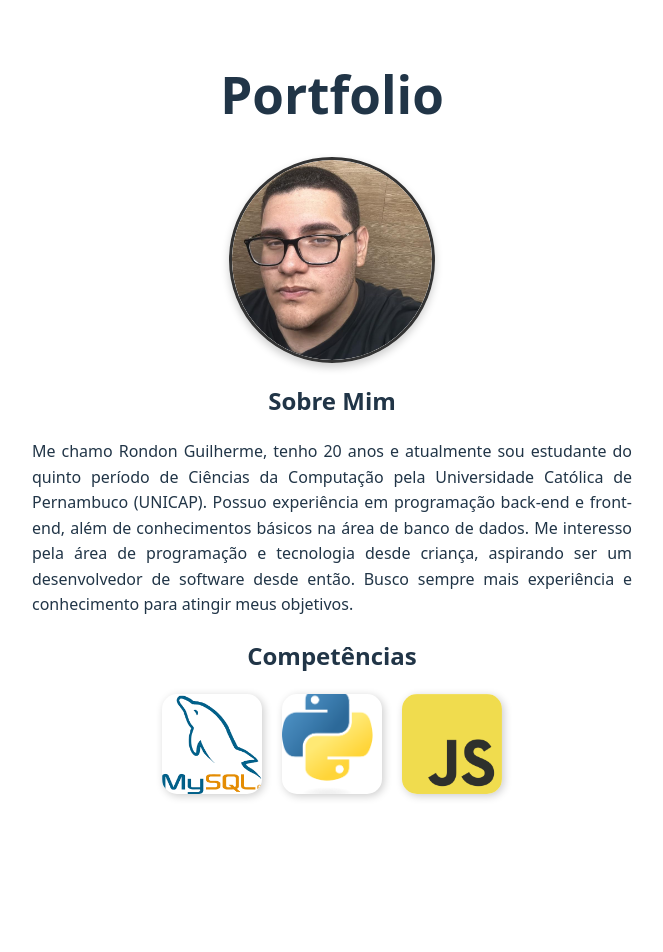
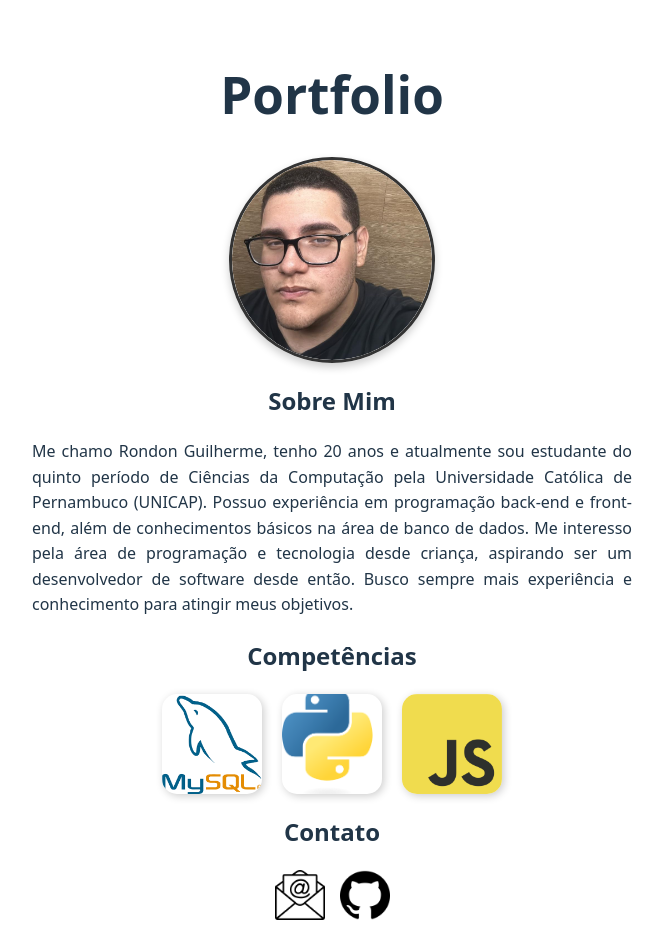
Before and after one commit to RondonGVM/prova-pwm, a React (Vite) app in the folder prova-pwm/: page / in a window 1280 px wide. Shown: the top 952 px of the page, without its empty margins (308-971 px from the left). Before the commit the page ends 826 px from the top, so only its background shows below. Built offline with nearby package versions, Linux system fonts and the light colour scheme.

Commit message:
criação da aba contatos

```diff
--- a/prova-pwm/src/App.jsx
+++ b/prova-pwm/src/App.jsx
@@ -1,8 +1,10 @@
 import "./App.css";
 import minhaFoto from "./assets/minha_foto.jpg";
 import SqlLogo from "./assets/mysql-logo.png";
-import PythonLogo from"./assets/python-logo.png";
-import JsLogo from "./assets/JavaScript-logo.png"
+import PythonLogo from "./assets/python-logo.png";
+import JsLogo from "./assets/JavaScript-logo.png";
+import emailIcon from "./assets/email-icon.png";
+import githubIcon from "./assets/github-icon.png";
 
 function App() {
   return (
@@ -17,8 +19,11 @@ function App() {
         quinto período de Ciências da Computação pela Universidade Católica de
         Pernambuco (UNICAP). Possuo experiência em programação back-end e
         front-end, além de conhecimentos básicos na área de banco de dados. Me
-        interesso pela área de programação e tecnologia desde criança, aspirando ser um desenvolvedor de software desde então. Busco sempre mais experiência e conhecimento para atingir meus objetivos.
+        interesso pela área de programação e tecnologia desde criança, aspirando
+        ser um desenvolvedor de software desde então. Busco sempre mais
+        experiência e conhecimento para atingir meus objetivos.
       </p>
+
       <h2 className="Competencias">Competências</h2>
       <div className="Logos-container">
         <div className="Logo-sql">
@@ -28,10 +33,21 @@ function App() {
           <img src={PythonLogo} alt="Logo Python" />
         </div>
         <div className="Logo-Js">
-          <img src = {JsLogo} alt='Logo Js'>
-          </img>
+          <img src={JsLogo} alt="Logo Js"></img>
         </div>
       </div>
+
+      <h2 className="Contato">Contato</h2>
+      <div className="Icones-Contato-Container">
+        <a href="mailto:rondongvm@gmail.com" target="_blank">
+          {" "}
+          <img src={emailIcon} alt="Ícone do Email" className="contato-icon" />
+        </a>
+        <a href="https://github.com/RondonGVM" target="_blank">
+          <img src={githubIcon} alt="Ícone do GitHub" className="contato-icon" />
+        </a>
+      </div>
+
     </>
   );
 }
--- a/prova-pwm/src/index.css
+++ b/prova-pwm/src/index.css
@@ -127,3 +127,21 @@ button:focus-visible {
 .Logo-sql:hover, .Logo-python:hover, .Logo-Js:hover {
   transform: scale(1.1);
 }
+
+.Icones-Contato-Container {
+  display: flex;
+  justify-content: center;
+  gap: 15px;
+  margin-top: 10px;
+}
+
+.contato-icon {
+  width: 50px;
+  height: 50px;
+  transition: transform 0.2s ease-in-out;
+  cursor: pointer;
+}
+
+.contato-icon:hover {
+  transform: scale(1.2);
+}
```
Also changed, not shown: prova-pwm/src/assets/email-icon.png (added), prova-pwm/src/assets/github-icon.png (added).
